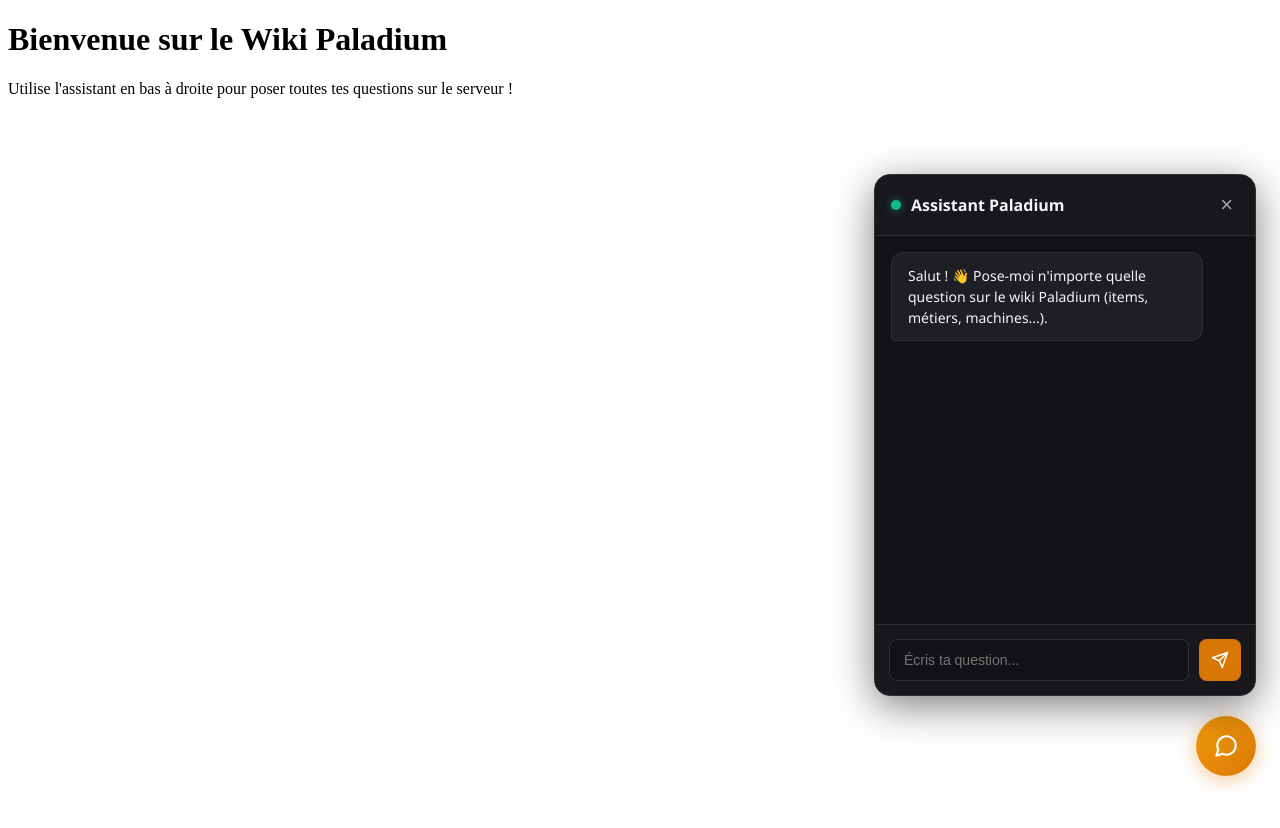
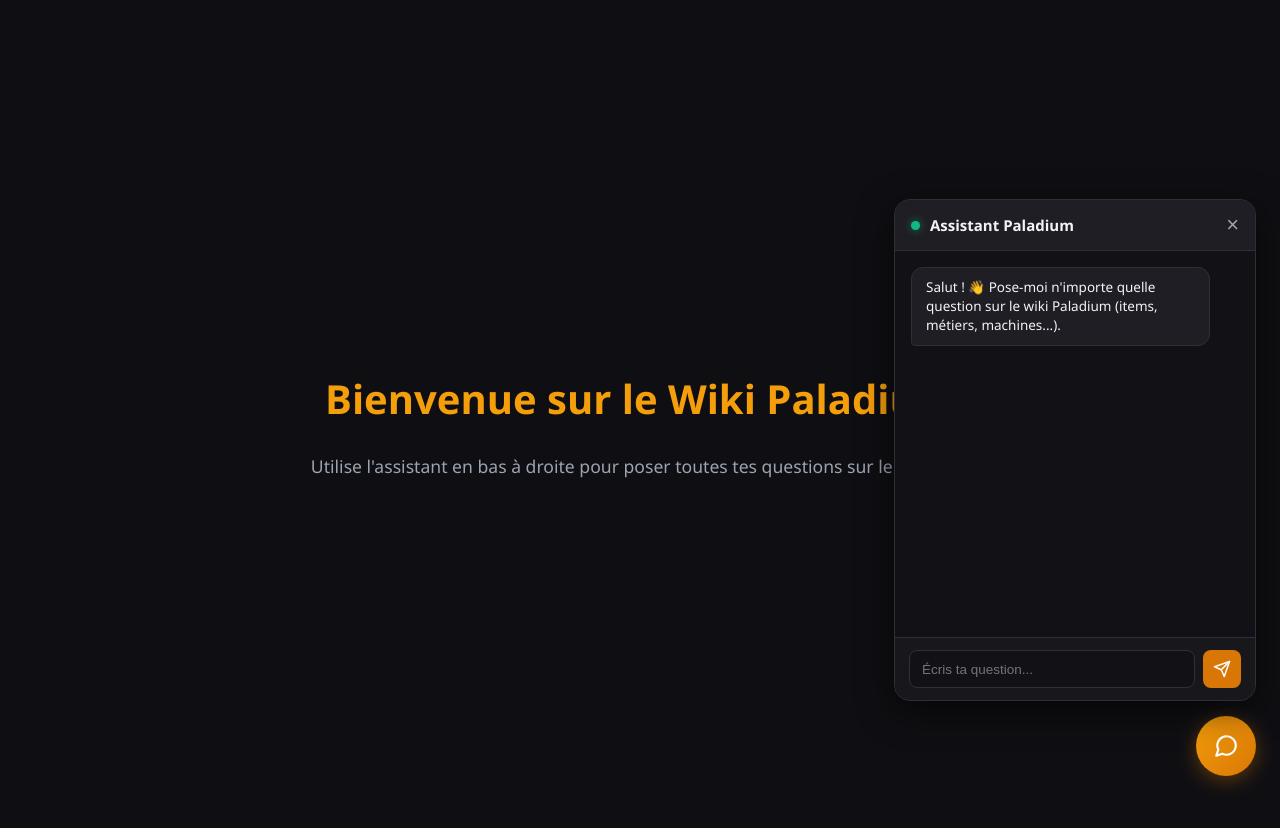
Before and after one commit to bonjour7858/PalaAI, a website: page index.html in a window 1280 px wide. Both pictures are taken after a click on the button "Ouvrir le chat". Before the commit the page ends 800 px from the top, so only its background shows below. Drawn offline with Linux system fonts and the light colour scheme.

Commit message:
Refactor chat widget styles for improved layout

```diff
--- a/style.css
+++ b/style.css
@@ -1,11 +1,42 @@
+/* Style global de base */
+body {
+  margin: 0;
+  padding: 0;
+  font-family: 'Segoe UI', Roboto, Helvetica, Arial, sans-serif;
+  background-color: #0f0f13;
+  color: #f3f4f6;
+}
+
+.main-content {
+  display: flex;
+  flex-direction: column;
+  align-items: center;
+  justify-content: center;
+  height: 100vh;
+  text-align: center;
+  padding: 20px;
+}
+
+.main-content h1 {
+  font-size: 2.5rem;
+  color: #f59e0b;
+  margin-bottom: 10px;
+}
+
+.main-content p {
+  color: #9ca3af;
+  font-size: 1.1rem;
+}
+
+/* --- STYLE DU WIDGET CHAT --- */
 #chat-widget-wrapper {
   position: fixed;
   bottom: 24px;
   right: 24px;
   z-index: 9999;
-  font-family: 'Segoe UI', Roboto, Helvetica, Arial, sans-serif;
 }
 
+/* Bouton flottant */
 #chat-toggle-btn {
   width: 60px;
   height: 60px;
@@ -22,21 +53,21 @@
 }
 
 #chat-toggle-btn:hover {
-  transform: scale(1.08);
+  transform: scale(1.1);
   box-shadow: 0 6px 25px rgba(217, 119, 6, 0.6);
 }
 
 /* Fenêtre de chat */
 #chat-window {
   position: absolute;
-  bottom: 80px;
+  bottom: 75px;
   right: 0;
-  width: 380px;
-  height: 520px;
-  background: #1e1e24;
+  width: 360px;
+  height: 500px;
+  background: #18181c;
   border: 1px solid #2f2f38;
   border-radius: 16px;
-  box-shadow: 0 10px 40px rgba(0, 0, 0, 0.5);
+  box-shadow: 0 10px 35px rgba(0, 0, 0, 0.6);
   display: flex;
   flex-direction: column;
   overflow: hidden;
@@ -46,14 +77,15 @@
 
 #chat-window.chat-hidden {
   opacity: 0;
-  transform: scale(0.9);
+  transform: scale(0.85);
   pointer-events: none;
+  visibility: hidden;
 }
 
-/* Header */
+/* Header du chat */
 .chat-header {
-  background: #18181c;
-  padding: 16px;
+  background: #1e1e24;
+  padding: 14px 16px;
   display: flex;
   align-items: center;
   justify-content: space-between;
@@ -67,8 +99,8 @@
 }
 
 .chat-status-dot {
-  width: 10px;
-  height: 10px;
+  width: 9px;
+  height: 9px;
   background-color: #10b981;
   border-radius: 50%;
   box-shadow: 0 0 8px rgba(16, 185, 129, 0.6);
@@ -76,7 +108,7 @@
 
 .chat-header h3 {
   color: #f3f4f6;
-  font-size: 16px;
+  font-size: 15px;
   font-weight: 600;
   margin: 0;
 }
@@ -87,6 +119,8 @@
   color: #9ca3af;
   font-size: 22px;
   cursor: pointer;
+  padding: 0;
+  line-height: 1;
   transition: color 0.2s;
 }
 
@@ -94,6 +128,7 @@
   color: #f3f4f6;
 }
 
+/* Corps des messages */
 #chat-messages {
   flex: 1;
   padding: 16px;
@@ -105,11 +140,11 @@
 }
 
 .message {
-  max-width: 80%;
-  padding: 12px 16px;
+  max-width: 82%;
+  padding: 10px 14px;
   border-radius: 12px;
-  font-size: 14px;
-  line-height: 1.5;
+  font-size: 13.5px;
+  line-height: 1.4;
   word-break: break-word;
 }
 
@@ -128,13 +163,13 @@
   border-bottom-right-radius: 4px;
 }
 
-/* Zone de saisie */
+/* Zone de saisie en bas */
 .chat-input-area {
-  padding: 14px;
+  padding: 12px 14px;
   background: #18181c;
   border-top: 1px solid #2f2f38;
   display: flex;
-  gap: 10px;
+  gap: 8px;
 }
 
 #chat-input {
@@ -142,9 +177,9 @@
   background: #121216;
   border: 1px solid #2f2f38;
   border-radius: 8px;
-  padding: 10px 14px;
+  padding: 9px 12px;
   color: #f3f4f6;
-  font-size: 14px;
+  font-size: 13.5px;
   outline: none;
   transition: border-color 0.2s;
 }
@@ -158,8 +193,8 @@
   color: white;
   border: none;
   border-radius: 8px;
-  width: 42px;
-  height: 42px;
+  width: 38px;
+  height: 38px;
   cursor: pointer;
   display: flex;
   align-items: center;
@@ -171,9 +206,9 @@
   background: #b45309;
 }
 
-/* Scrollbar personnalisée discrète */
+/* Scrollbar discrète */
 #chat-messages::-webkit-scrollbar {
-  width: 6px;
+  width: 5px;
 }
 #chat-messages::-webkit-scrollbar-thumb {
   background: #2f2f38;
```
